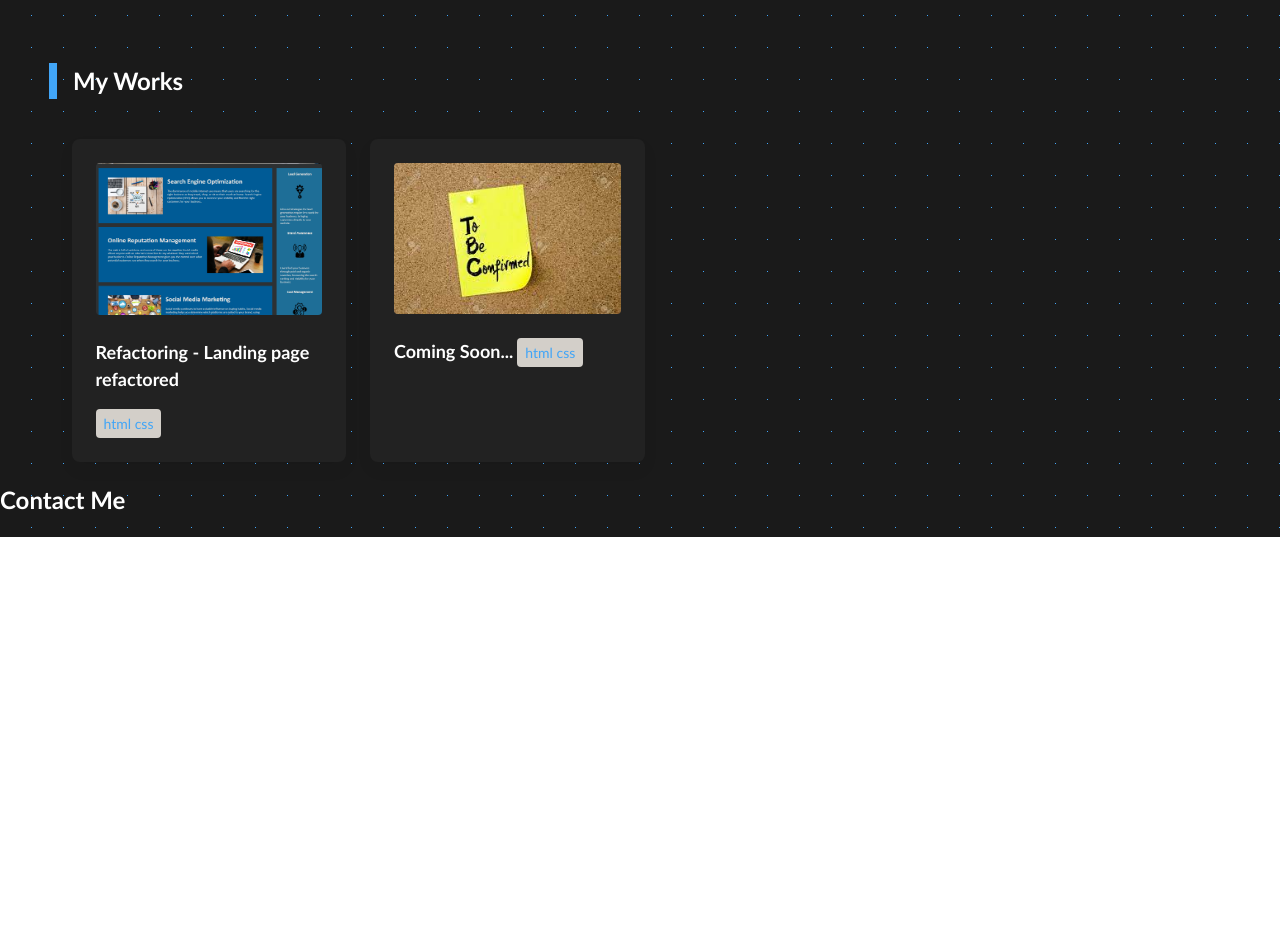
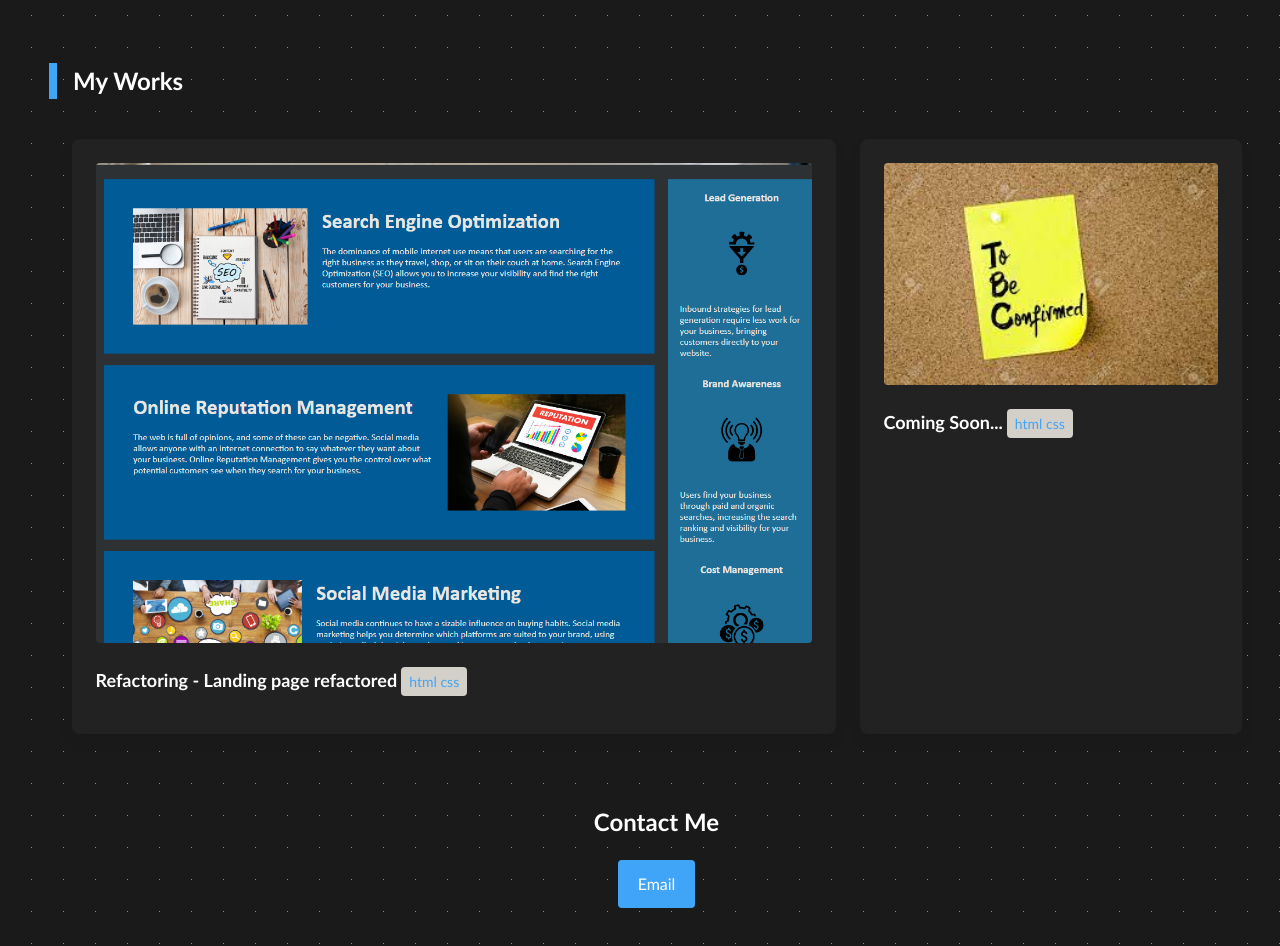
Before and after one commit to b70b70/personal-portfolio-website, a plain HTML site: page index.html in a window 1280 px wide. Shown: the part 400-1346 px from the top of the page. Before the commit the page ends 937 px from the top, so only its background shows below. Drawn offline with Linux system fonts and the light colour scheme.

Commit message:
added new global css button and completed contact me section with a direct mailto link

```diff
--- a/assets/style.css
+++ b/assets/style.css
@@ -7,9 +7,23 @@
     --rounded: .25rem;
     --darkreader-text--grey: #d3cfc9;
     --dark-grey: #222;
+    --button: white;
       }
 
 /* GLOBAL STYLES */
+
+.btn {
+  padding: .75rem 1.25rem;
+  border-radius: .25rem;
+  text-decoration: none;
+  display: inline-block;
+  font-weight: 500;
+  white-space: nowrap;
+}
+.btn-blue {
+  background-color: var(--blue);
+  color: var(--button);
+}
 
 .section-title {
   padding-left: 1rem;
@@ -22,7 +36,6 @@
   padding: 0 1rem;
   margin: 0 auto;
 }
-
 
 * {
   box-sizing: border-box;
@@ -176,7 +189,7 @@ nav a:hover {
 
 .work-grid {
   display: grid;
-  grid-template-columns: repeat(auto-fill, minmax(250px, 1fr));
+  grid-template-columns: 2fr 1fr; /* repeat(auto-fill, minmax(250px, 1fr)); */
   gap: 1.5rem;
   max-width: 1200px; /* Optional: Limit the width of the grid */
   width: 100%;
@@ -236,3 +249,19 @@ nav a:hover {
   font-weight: 500;
   margin-right: .25rem;
 }
+
+/* CONTACT ME*/
+
+.contact-me {
+  padding-left: 33px;
+  padding-top: 50px;
+  padding-bottom: 50px;
+}
+
+.contact-wrapper {
+  text-align: center;
+}
+
+.btn-blue:hover {
+  background-color: var(--darkreader-text--grey)
+}
--- a/index.html
+++ b/index.html
@@ -10,7 +10,7 @@
 </head>
 
 <body>
-  <!-- main logo / nav -->
+  <!-- logo / nav -->
   <header>
     <nav>
       <div class="navbar">
@@ -28,7 +28,7 @@
     </nav>
   </header>
 
-  <!-- hero banner -->
+  <!-- hero -->
   <section class="hero-banner">
     <div>
       <h2 class="section-title">About me</h2>
@@ -72,8 +72,7 @@
 
           </div>
         </div>
-
-
+             <!-- Add more work items as needed -->
         </div>
       </div>
     </div>
@@ -84,9 +83,16 @@
 
 
     <!-- contact -->
-    <section class="page-section contact" id="contact">
-      <h2>Contact Me</h2>
+    <section class="contact-me">
+      <div class="container">
+        <div class="contact-wrapper">
+          <h2 class="contact-title">Contact Me</h2>
+            <a href="mailto:fxa219@student.bham.ac.uk?subject=Let's collaborate" class="btn btn-blue"> Email </a>
+        </div>
+      </div>
     </section>
+
+
   </main>
 </body>
 
```
